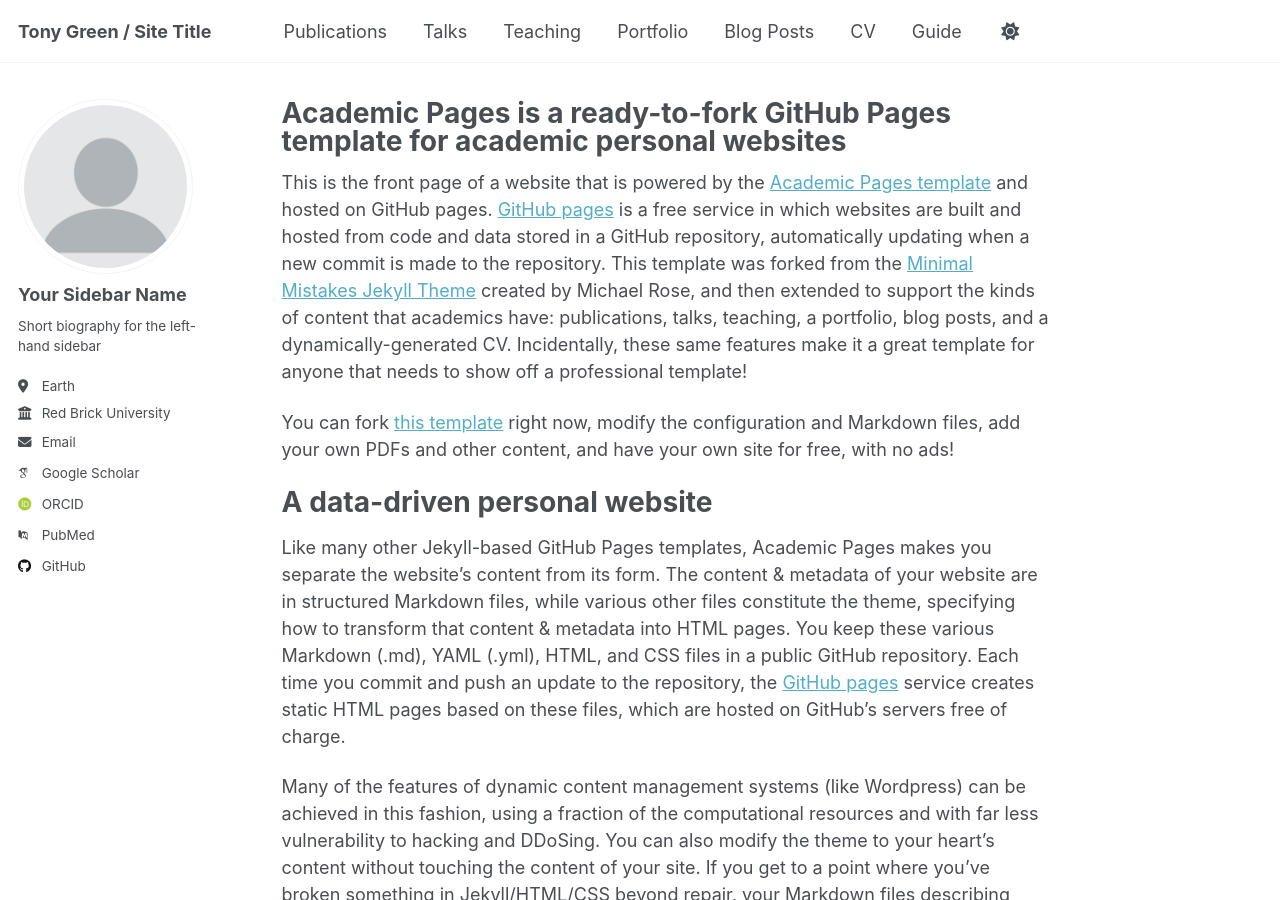
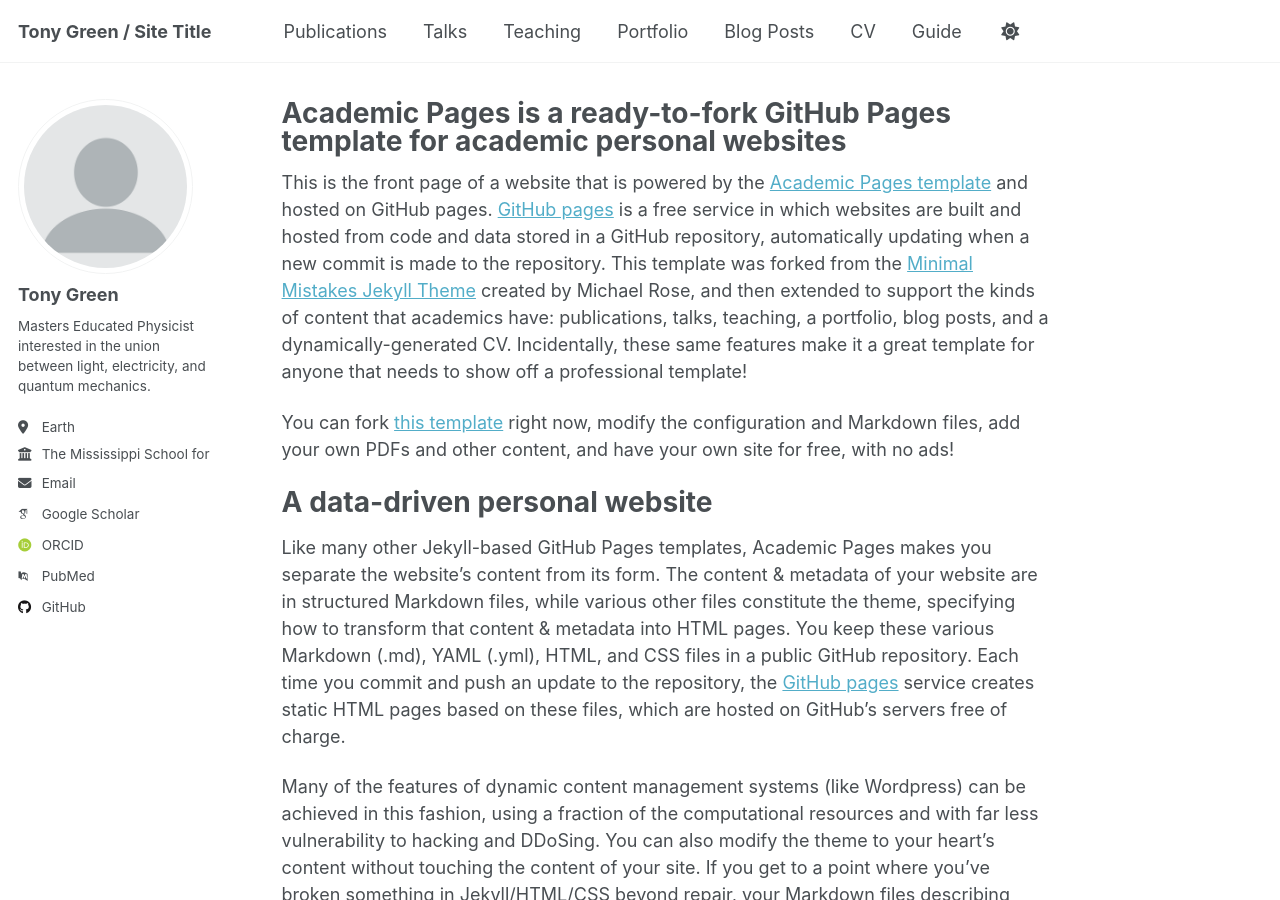
Before and after one commit to greentea-77/greentea-77.github.io, a Jekyll site: the page built from _pages/about.md, in a window 1280 px wide and 900 px high. Built offline with Jekyll 4.4.1, drawn with Linux system fonts in a browser that asks for light colours; some web fonts are replaced; a script that is not in the unit is left out.

Commit message:
Update _config.yml

```diff
--- a/_config.yml
+++ b/_config.yml
@@ -23,11 +23,11 @@ repository               : "greentea-77/greentea-77.github.io"
 author:
   # Biographic information
   avatar           : "profile.png"
-  name             : "Your Sidebar Name"
+  name             : "Tony Green"
   pronouns         : # example: "she/her"
-  bio              : "Short biography for the left-hand sidebar"
+  bio              : "Masters Educated Physicist interested in the union between light, electricity, and quantum mechanics."
   location         : "Earth"
-  employer         : "Red Brick University"
+  employer         : "The Mississippi School for Mathematics and Science"
   uri              : # URL
   email            : "acmgreen178@gmail.com"
 
```
